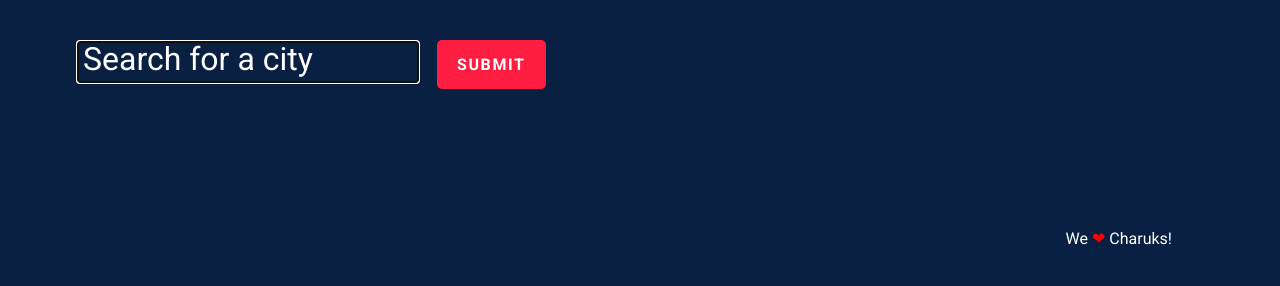
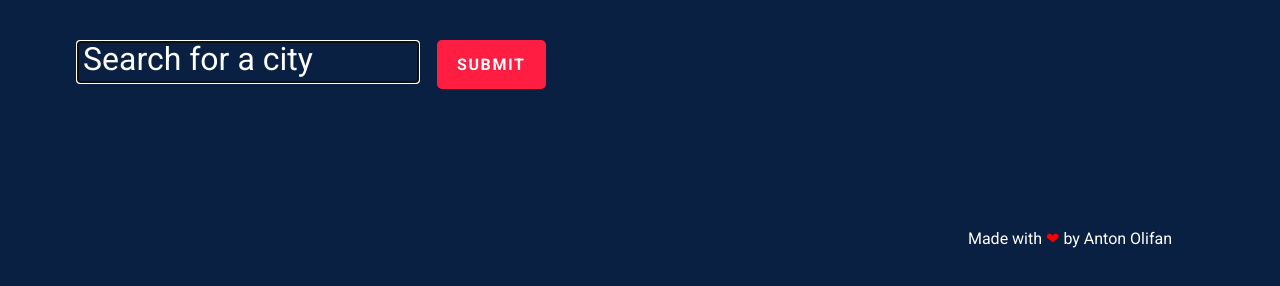
Before and after one commit to Olifan/Weather-App-JS, a plain HTML site: page index.html in a window 1280 px wide. Shown: the part 226-512 px from the top of the page. Drawn offline with Linux system fonts and the light colour scheme.

Commit message:
Bye Charuk and change footer

```diff
--- a/Charuk.html
+++ b/index.html
@@ -34,7 +34,7 @@
 
     <div class="container">
         <div class="footer">
-            <p>We <span>❤</span> Charuks!</p>
+            <p>Made with <span>❤</span> by Anton Olifan</p>
         </div>
     </div>
 
```
